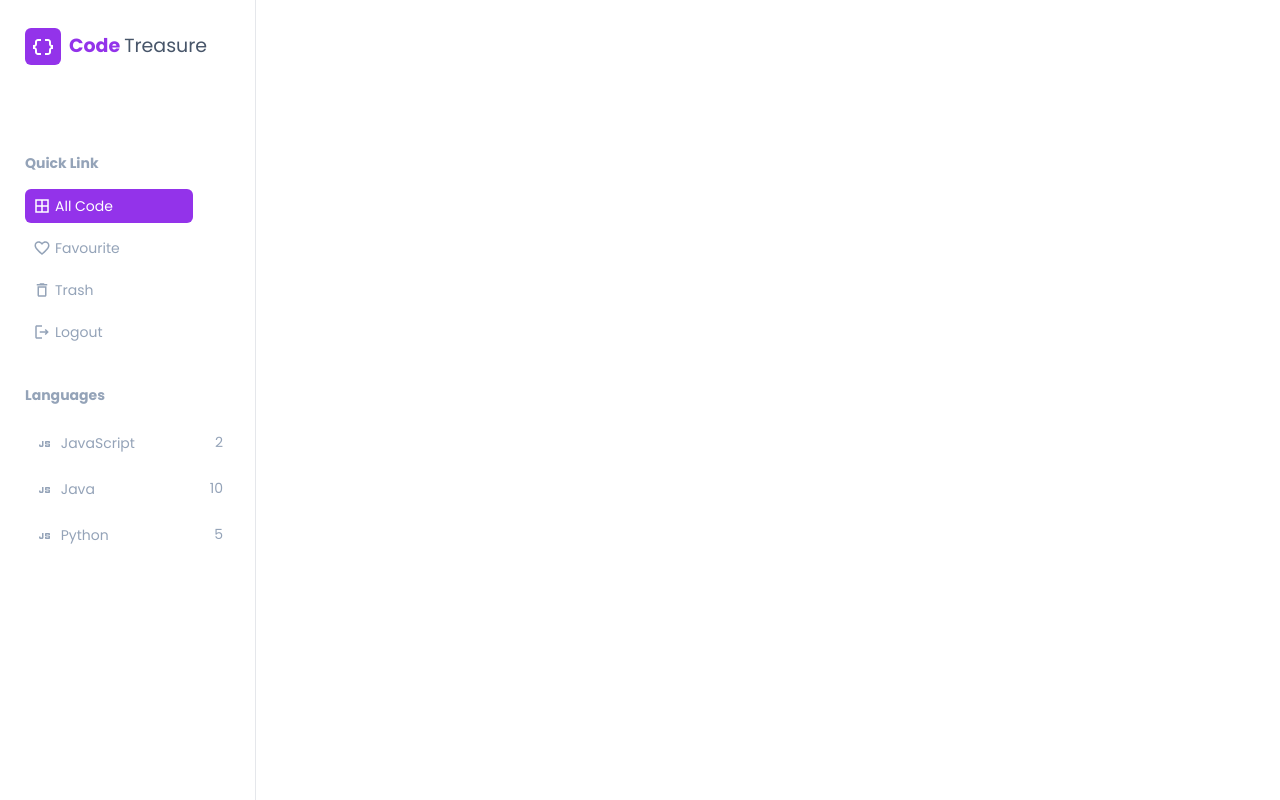
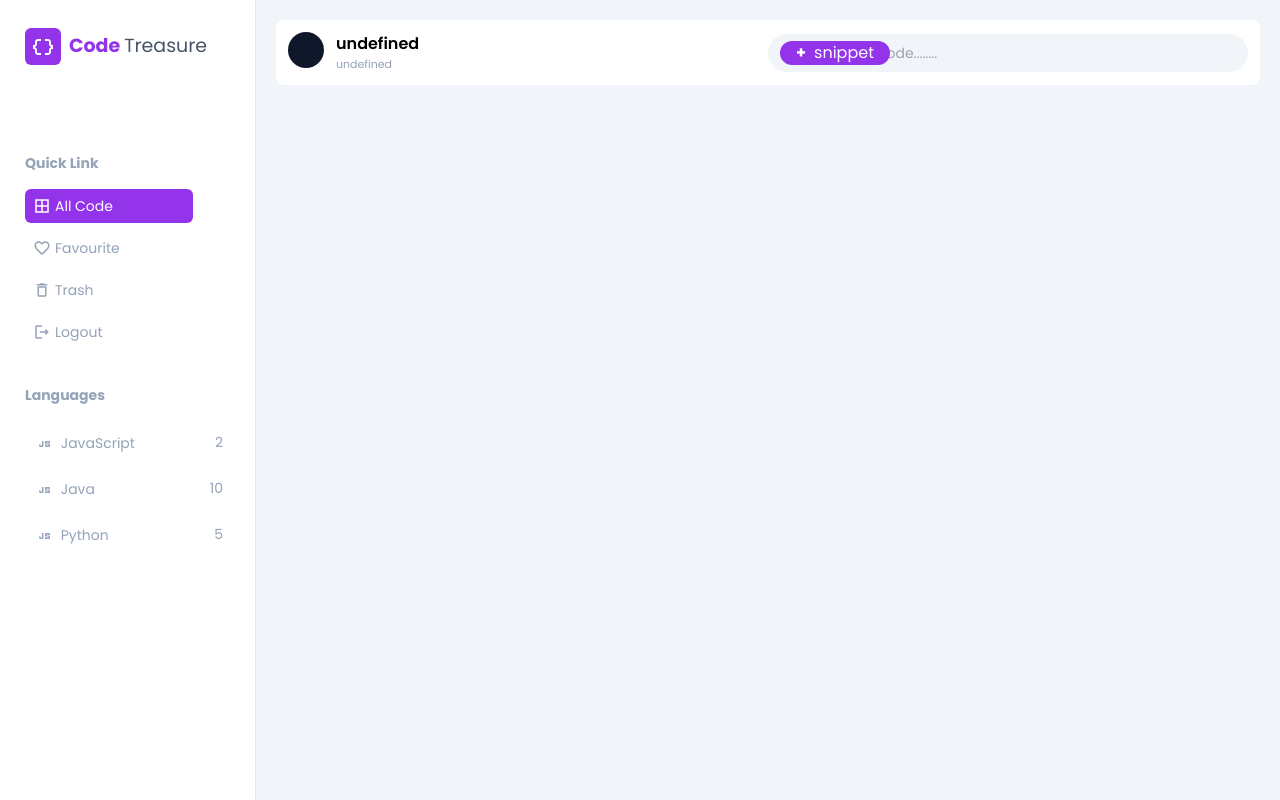
Before and after one commit to Dpkbinwal/code_treasury, a Next.js app: page /my-notes in a window 1280 px wide. Built offline with nearby package versions, Linux system fonts and the light colour scheme; no server answers.

Commit message:
user topbar and search section

```diff
--- a/src/app/api/webhooks/route.ts
+++ b/src/app/api/webhooks/route.ts
@@ -64,7 +64,6 @@ export async function POST(req: Request) {
     try{
         await connect();
         await User.create(newUser)
-        console.log("user created")
       }catch(err){
         console.error(err)
       }
@@ -72,8 +71,5 @@ export async function POST(req: Request) {
 
 
 
-  console.log(`Webhook with and ID of ${id} and type of ${eventType}`)
-  console.log('Webhook body:', body)
-
   return new Response('', { status: 200 })
 }
--- a/src/app/globals.css
+++ b/src/app/globals.css
@@ -32,6 +32,12 @@ body {
   }
 }
 
+@layer base{
+  body {
+      @apply dark:bg-gray-800 bg-white
+  }
+}
+
 .poppins{
   font-family: var(--font-poppins);
 }
--- a/src/app/layout.tsx
+++ b/src/app/layout.tsx
@@ -1,5 +1,6 @@
 import type { Metadata } from "next";
 import { Inter, Poppins } from "next/font/google";
+import {bodyBgImage} from "../assets/index"
 import "./globals.css";
 import {
   ClerkProvider,
@@ -34,7 +35,7 @@ export default function RootLayout({
     <ClerkProvider>
       <html lang="en">
         <GlobalContextProvider>
-          <body className={poppins.className}>
+          <body  className={poppins.className}>
             {children}
           </body>
         </GlobalContextProvider>
--- a/src/app/my-notes/Components/ContentArea/ContextArea.tsx
+++ b/src/app/my-notes/Components/ContentArea/ContextArea.tsx
@@ -1,8 +1,11 @@
+import { bodyBgImage } from '@/assets'
 import React from 'react'
+import ProfileUser from './TopBar/ProfileUser'
+import SearchBar from './TopBar/SearchBar'
 
 const ContextArea = () => {
   return (
-    <div className='w-[80%] bg-custom-gradient p-5'>
+    <div className='w-[80%] bg-slate-100 p-5'>
         <TopBar/>
     </div>
   )
@@ -10,8 +13,9 @@ const ContextArea = () => {
 
 function TopBar(){
     return (
-        <div>
-            {/* <ProfileUser/> */}
+        <div className='rounded-lg flex justify-between items-center bg-white p-3' >
+            <ProfileUser/>
+            <SearchBar/>
         </div>
     )
 }
--- /dev/null
+++ b/src/app/my-notes/Components/ContentArea/TopBar/ProfileUser.tsx
@@ -0,0 +1,32 @@
+"use client"
+
+import { useUser } from '@clerk/nextjs'
+import Image from 'next/image'
+import React from 'react'
+
+const ProfileUser = () => {
+    const { user } = useUser()
+    const imageUrl = user?.imageUrl;
+
+    const loading = (
+        <div className='w-9 h-9 rounded-full mb-[5px] bg-slate-900'></div>
+    )
+
+    return (
+        <div className=' flex gap-3 items-center'>
+            {
+                !user ? loading : (
+                    <img src={imageUrl} alt={`${user.firstName}`} className='w-9 h-9 rounded-full mb-[5px]' />
+                )
+            }
+            {
+                <div className='flex flex-col'>
+                    <span className='font-semibold' >{`${user?.firstName} `}</span>
+                    <span className='text-[11px] text-slate-400' >{`${user?.emailAddresses} `}</span>
+                </div>
+            }
+        </div>
+    )
+}
+
+export default ProfileUser
--- /dev/null
+++ b/src/app/my-notes/Components/ContentArea/TopBar/SearchBar.tsx
@@ -0,0 +1,26 @@
+import { SearchOutlined } from '@mui/icons-material'
+import React from 'react'
+
+const SearchBar = () => {
+  return (
+    <div className='relative pl-3 w-[50%] h-[38px] bg-slate-100 rounded-3xl flex items-center gap-2'>
+        <SearchOutlined />
+        <input
+        placeholder='Search a code........'
+        className='w-[70%] outline-none text-sm bg-slate-100 text-slate-500'
+        />
+        <Btn />
+    </div>
+  )
+}
+
+function Btn(){
+    return (
+        <div className='absolute flex gap-2 rounded-3xl px-4 bg-purple-600 text-white items-center cursor-pointer select-none '>
+            <div className='font-bold'>+</div>
+            <div>snippet</div>
+        </div>
+    )
+}
+
+export default SearchBar
--- a/src/app/my-notes/page.tsx
+++ b/src/app/my-notes/page.tsx
@@ -1,9 +1,10 @@
 import { UserButton } from "@clerk/nextjs"
 import Sidebar from "./Components/Sidebar/Sidebar"
+import ContextArea from "./Components/ContentArea/ContextArea"
 
 const page = () => {
   return (
-    <div>
+    <div className="flex">
       {/* <header className="flex justify-between m-2">
         <h1 >Code Treasury</h1>
         <div className=" bg-white p-1 rounded">
@@ -11,7 +12,7 @@ const page = () => {
         </div>
       </header> */}
       <Sidebar/>
-
+      <ContextArea/>
     </div>
   )
 }
--- a/src/app/page.tsx
+++ b/src/app/page.tsx
@@ -45,7 +45,6 @@ function Logo() {
 function Button() {
   const { userId } = useAuth()
 
-  console.log(userId, 'this is user id')
 
   return userId ? (
     <Link href="/my-notes">
--- /dev/null
+++ b/src/assets/index.js
@@ -0,0 +1,3 @@
+import bodyBgImage from './bodyBG.png'
+
+export { bodyBgImage }
--- a/src/lib/connect.ts
+++ b/src/lib/connect.ts
@@ -3,7 +3,7 @@ import mongoose from 'mongoose'
 async function connect():Promise<void>{
     try{
         await mongoose.connect(process.env.MONGO_URL as string)
-        console.log("db connected...")
+
     }
     catch(err){
         console.error(err);
```
Also changed, not shown: src/app/my-notes/Components/Sidebar/Sidebar.tsx (+4 -5 lines), src/assets/bodyBG.png (added).
